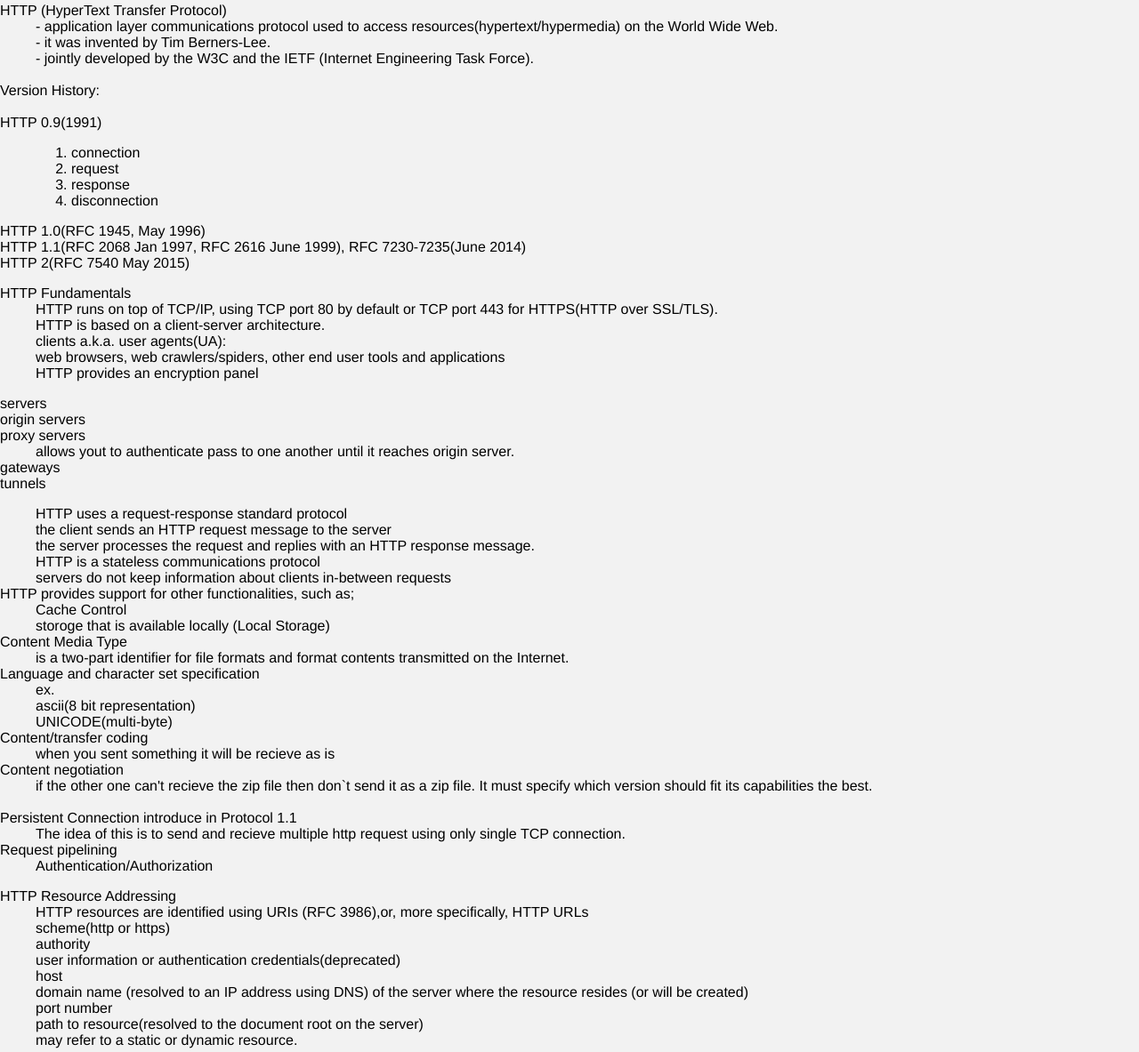
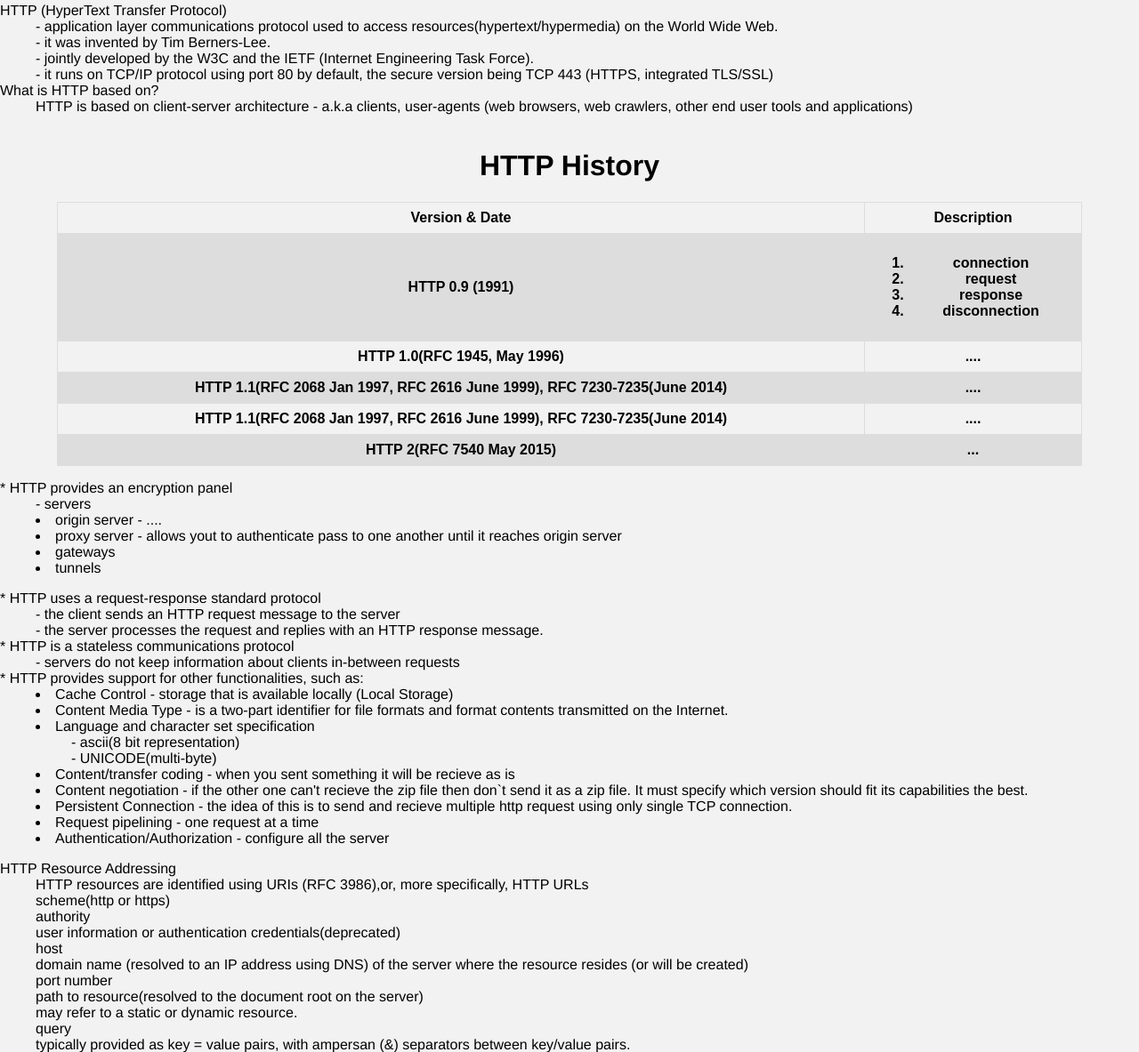
Before and after one commit to pkuser2/WebTech-LongTermProject, a plain HTML site: page Website/prelims.html in a window 1280 px wide. Shown: the part 1901-3084 px from the top of the page at 89% size. Drawn offline with Linux system fonts and the light colour scheme.

Commit message:
Added and edited information on Http

```diff
--- a/Website/prelims.html
+++ b/Website/prelims.html
@@ -125,76 +125,79 @@
         <dd>- application layer communications protocol used to access resources(hypertext/hypermedia) on the World Wide Web.</dd>
         <dd>- it was invented by Tim Berners-Lee.</dd>
         <dd>- jointly developed by the W3C and the IETF (Internet Engineering Task Force).</dd>
-        <br />
-        <dt>Version History:</dt>
-        <br />
-        <dt> HTTP 0.9(1991)</dt>
-        <dd>
-            <ol>
+        <dd>-  it runs on TCP/IP protocol using port 80 by default, the secure
+version being TCP 443 (HTTPS, integrated TLS/SSL) </dd>
+         <dt>What is HTTP based on?</dt>
+            <dd> HTTP is based on client-server architecture - a.k.a clients, user-agents (web browsers, web crawlers, other end
+user tools and applications) </dd>
+
+        <br>
+        <center><h1>HTTP History</h1></center>
+        <table align="center">
+            <tr>
+            <th>Version & Date</th>
+            <th>Description</th>
+            </tr>
+            <tr>
+                <th>HTTP 0.9 (1991)</th>
+                <th><ol>
                <li>connection</li>
                <li>request</li>
                <li>response</li>
                <li>disconnection</li>
-            </ol>
-        </dd>
-
-        <dt> HTTP 1.0(RFC 1945, May 1996)</dt>
-        <dt>HTTP 1.1(RFC 2068 Jan 1997, RFC 2616 June 1999), RFC 7230-7235(June 2014)</dt>
-        <dt> HTTP 2(RFC 7540 May 2015)</dt>
-        </dl>
+            </ol></th>
+            </tr>
+           <tr>
+               <th>HTTP 1.0(RFC 1945, May 1996)</th>
+               <th>....</th>
+            </tr>
+            <th>HTTP 1.1(RFC 2068 Jan 1997, RFC 2616 June 1999), RFC 7230-7235(June 2014) </th>
+            <th>....</th>
+            <tr>
+            <th>HTTP 1.1(RFC 2068 Jan 1997, RFC 2616 June 1999), RFC 7230-7235(June 2014)</th>
+            <th>....</th>
+            </tr>
+            <tr>
+                <th>HTTP 2(RFC 7540 May 2015)</th>
+                <th>...</th>
+            </tr>
+            </table>
 
         <dl>
-            <dt>HTTP Fundamentals</dt>
-            <dd>HTTP runs on top of TCP/IP, using TCP port 80 by default or TCP port 443 for HTTPS(HTTP over SSL/TLS).</dd>
-            <dd> HTTP is based on a client-server architecture.</dd>
-            <dd>clients a.k.a. user agents(UA):</dd>
-            <dd>web browsers, web crawlers/spiders, other end user tools and applications</dd>
-            <dd>HTTP provides an encryption panel</dd>
-            <dd></dd>
-        </dl>
-
-        <dl>
-            <dt>servers</dt>
-            <dt>origin servers</dt>
-            <dt>proxy servers</dt>
-            <dd> allows yout to authenticate pass to one another until it reaches origin server.</dd>
-
-            <dt>gateways</dt>
-            <dt>tunnels</dt>
+           <dt> * HTTP provides an encryption panel</dt>
+            <dd>- servers </dd>
+            <dd><li>origin server - ....</li>
+            <li>proxy server - allows yout to authenticate pass to one another until it reaches origin server</li></dd>
+            <dd><li>gateways</li></dd>
+            <dd><li>tunnels</li></dd>
         </dl>
 
         <dl>
 
-            <dd> HTTP uses a request-response standard protocol</dd>
-            <dd>the client sends an HTTP request message to the server</dd>
-            <dd>the server processes the request and replies with an HTTP response message.</dd>
-            <dd>HTTP is a stateless communications protocol</dd>
-            <dd>servers do not keep information about clients in-between requests</dd>
+            <dt> * HTTP uses a request-response standard protocol</dt>
+            <dd> - the client sends an HTTP request message to the server</dd>
+            <dd> - the server processes the request and replies with an HTTP response message.</dd>
+            <dt> * HTTP is a stateless communications protocol</dt>
+            <dd> - servers do not keep information about clients in-between requests</dd>
             <dd></dd>
 
-            <dt>HTTP provides support for other functionalities, such as;</dt>
-            <dd>Cache Control</dd>
-            <dd>storoge that is available locally (Local Storage)</dd>
+            <dt> * HTTP provides support for other functionalities, such as: </dt>
 
-            <dt>Content Media Type</dt>
-            <dd>is a two-part identifier for file formats and format contents transmitted on the Internet.</dd>
+            <dd><li>Cache Control - storage that is available locally (Local Storage)</li></dd>
+            <dd><li>Content Media Type - is a two-part identifier for file formats and format contents transmitted on the Internet.</li></dd>
 
-            <dt>Language and character set specification</dt>
-            <dd>ex.</dd>
-            <dd>ascii(8 bit representation)</dd>
-            <dd>UNICODE(multi-byte)</dd>
+            <dd><li>Language and character set specification
+                <dd> - ascii(8 bit representation) </dd>
+                <dd>
+                    - UNICODE(multi-byte)</li></dd></dd>
 
-            <dt>Content/transfer coding</dt>
-            <dd>when you sent something it will be recieve as is</dd>
-            <dt>Content negotiation</dt>
-            <dd>if the other one can't recieve the zip file then don`t send it as a zip file. It must specify which version should fit its capabilities the best.
-            </dd>
-            <br>
+            <dd><li>Content/transfer coding - when you sent something it will be recieve as is </li></dd>
 
-            <dt>Persistent Connection introduce in Protocol 1.1</dt>
-            <dd>The idea of this is to send and recieve multiple http request using only single TCP connection.</dd>
-            <dt>Request pipelining</dt>
-            <dd>Authentication/Authorization</dd>
+            <dd><li>Content negotiation - if the other one can't recieve the zip file then don`t send it as a zip file. It must specify which version should fit its capabilities the best.</li></dd>
+
+            <dd><li> Persistent Connection - the idea of this is to send and recieve multiple http request using only single TCP connection.</dd>
+
+            <dd><li>Request pipelining - one request at a time </li><li>Authentication/Authorization - configure all the server</li></dd>
 
 
         </dl>
```
